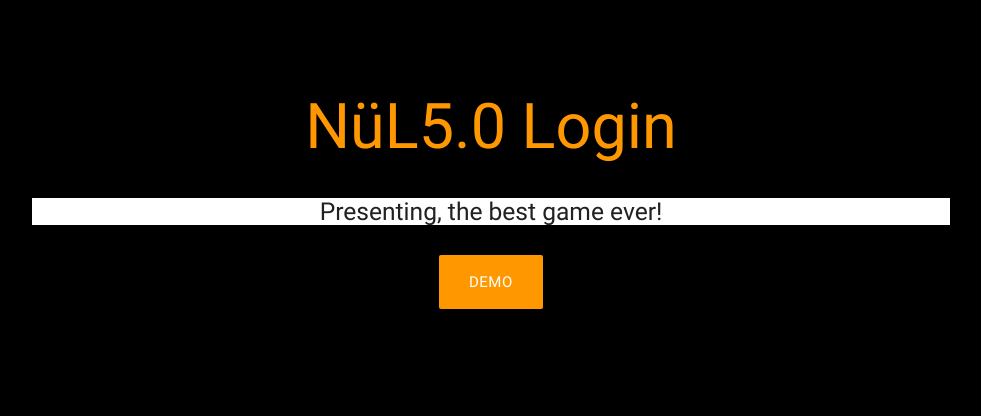
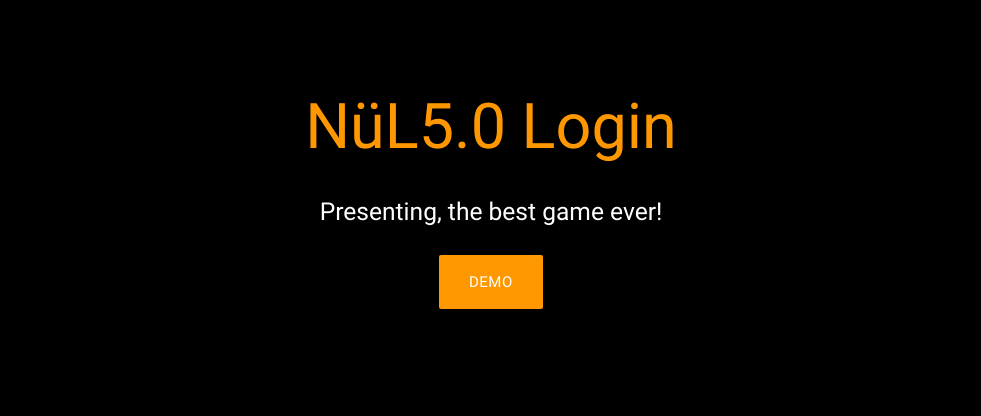
Before and after one commit to RPappalardo/final-project, a PHP site: page / in a window 1280 px wide. Shown: the part 64-480 px from the top of the page, without its empty margins (149-1130 px from the left). Run offline with PHP 8.4, Linux system fonts and the light colour scheme; some libraries are stand-ins or nearby versions.

Commit message:
changed text color

```diff
--- a/index.php
+++ b/index.php
@@ -30,7 +30,7 @@
       <br><br>
       <h1 class="header center orange-text">NüL5.0 Login</h1>
       <div class="row center">
-        <h5 class="header col s12 white text">Presenting, the best game ever!</h5>
+        <h5 class="header col s12 white-text">Presenting, the best game ever!</h5>
       </div>
       <div class="row center">
         <a href="http://playcanvas.com/editor/scene/424681/launch" id="download-button" class="btn-large waves-effect waves-light orange">Demo</a>
```
